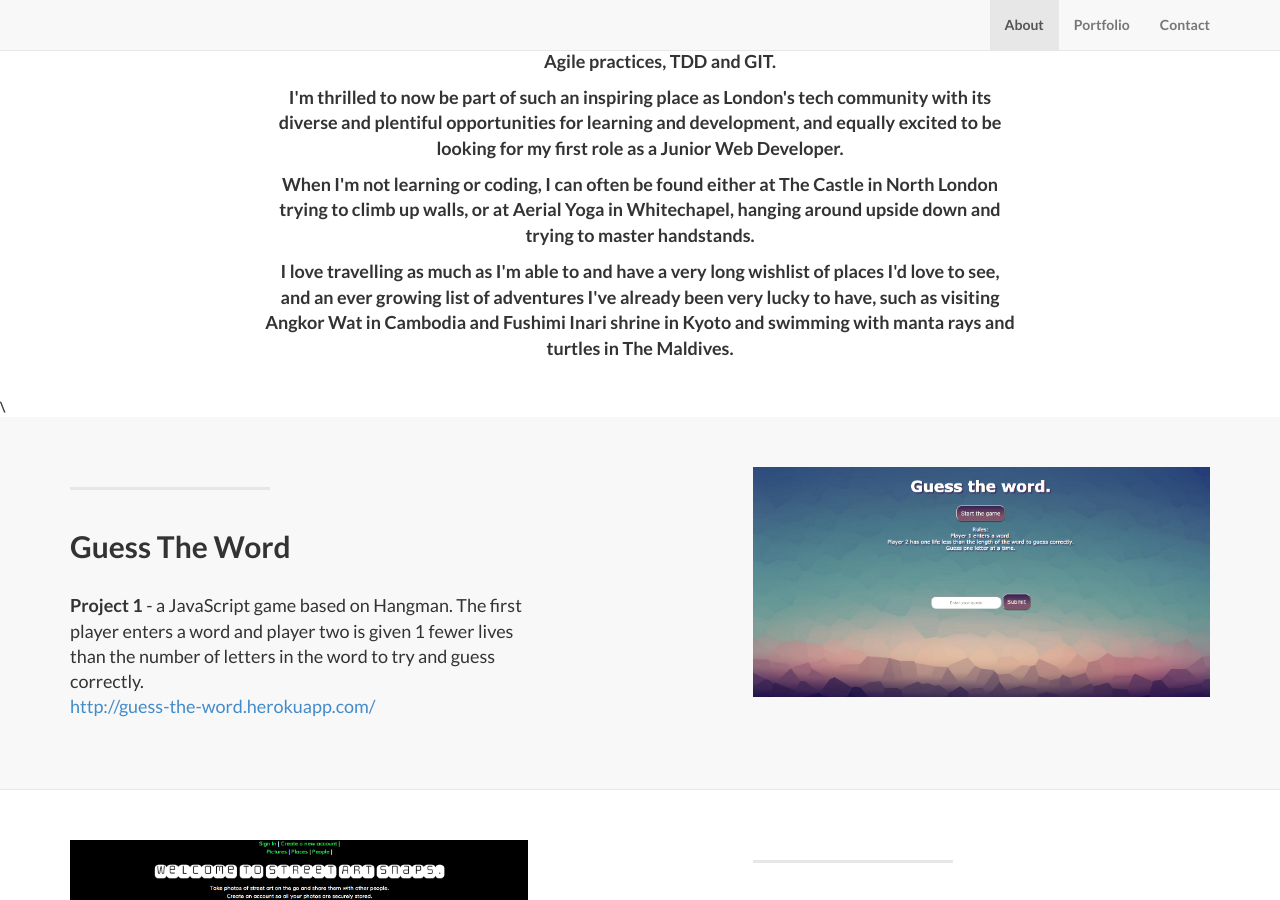
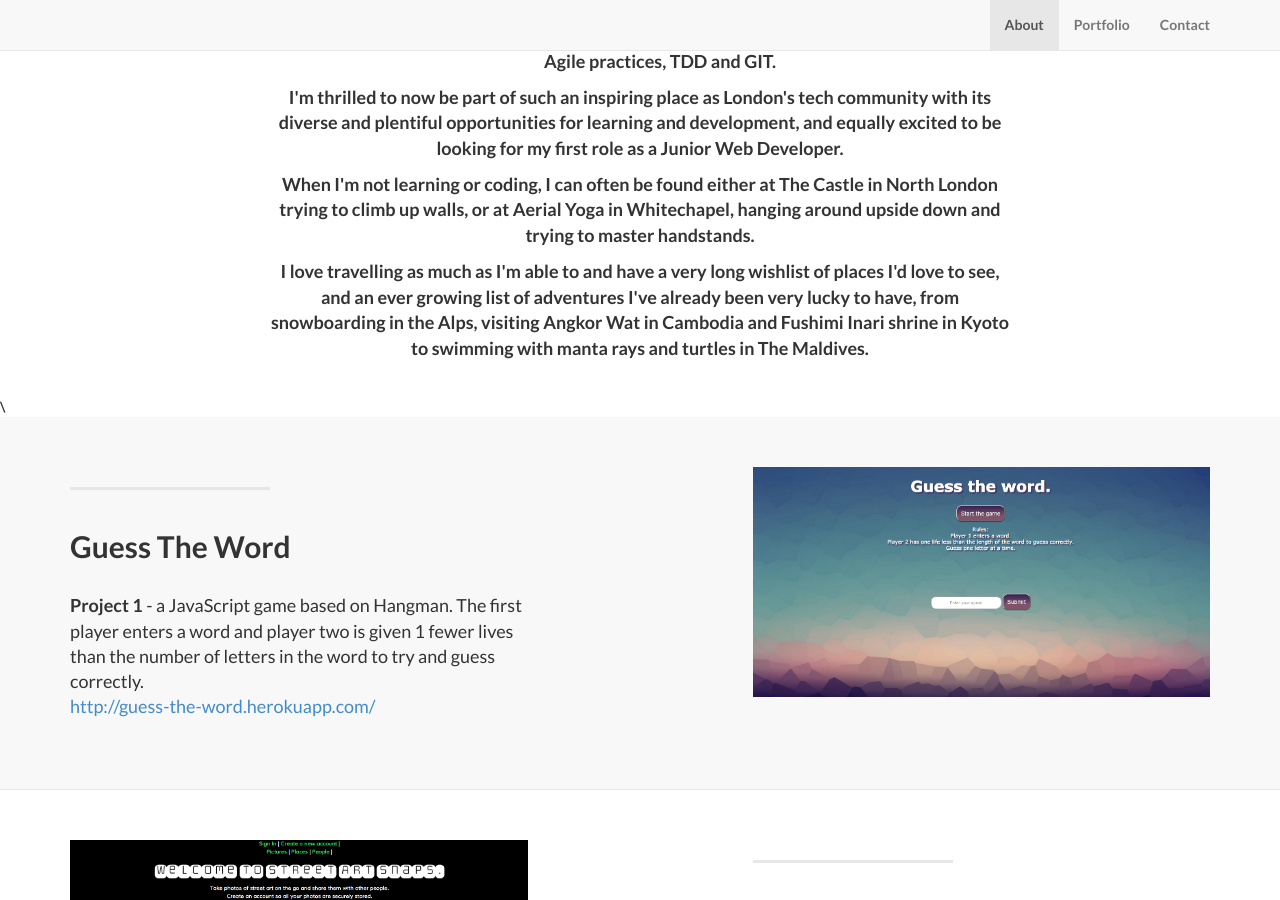
Before and after one commit to CharlieAllen/CharlieAllen.github.io, a Jekyll site: the page built from index.html, in a window 1280 px wide and 900 px high, scrolled down 1077 px. Built offline with Jekyll 4.4.1, drawn with Linux system fonts in a browser that asks for light colours.

Commit message:
more updates to about

```diff
--- a/_includes/about.html
+++ b/_includes/about.html
@@ -15,7 +15,7 @@
                     <li>SQL, PostgreSQL, MongoDB.</li>
                     <li>Agile practices, TDD and GIT.</li>
                   </ul></p>
-                  <p>I'm thrilled to now be part of such an inspiring place as London's tech community with its diverse and plentiful opportunities for learning and development, and equally excited to be looking for my first role as a Junior Web Developer.</p><p>When I'm not learning or coding, I can often be found either at The Castle in North London trying to climb up walls, or at Aerial Yoga in Whitechapel, hanging around upside down and trying to master handstands.</p><p>I love travelling as much as I'm able to and have a very long wishlist of places I'd love to see, and an ever growing list of adventures I've already been very lucky to have, such as visiting Angkor Wat in Cambodia and Fushimi Inari shrine in Kyoto and swimming with manta rays and turtles in The Maldives.</p>
+                  <p>I'm thrilled to now be part of such an inspiring place as London's tech community with its diverse and plentiful opportunities for learning and development, and equally excited to be looking for my first role as a Junior Web Developer.</p><p>When I'm not learning or coding, I can often be found either at The Castle in North London trying to climb up walls, or at Aerial Yoga in Whitechapel, hanging around upside down and trying to master handstands.</p><p>I love travelling as much as I'm able to and have a very long wishlist of places I'd love to see, and an ever growing list of adventures I've already been very lucky to have, from snowboarding in the Alps, visiting Angkor Wat in Cambodia and Fushimi Inari shrine in Kyoto to swimming with manta rays and turtles in The Maldives.</p>
                   <br>
                 </div>
             </div>
```
